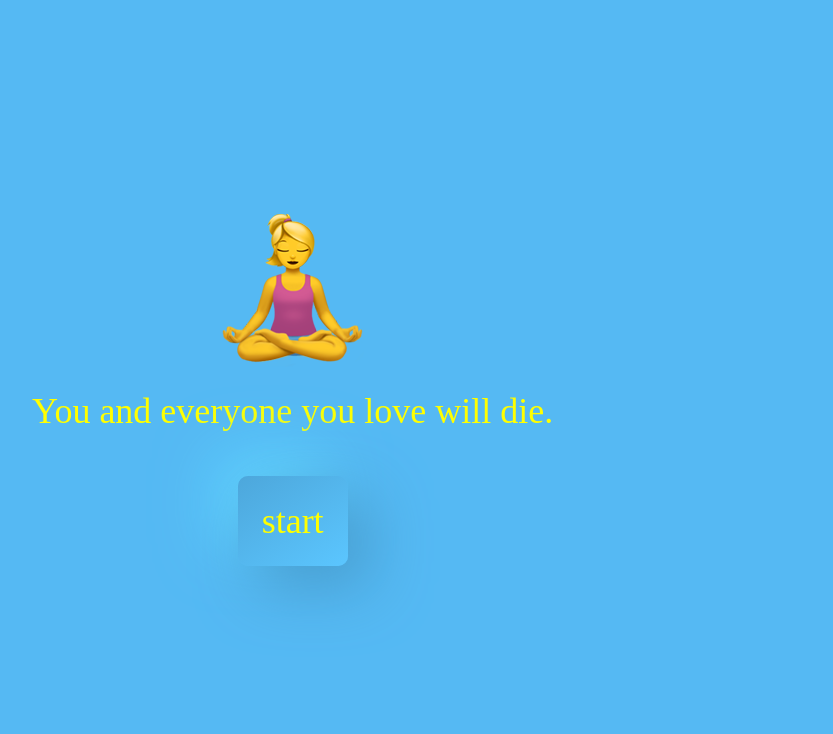
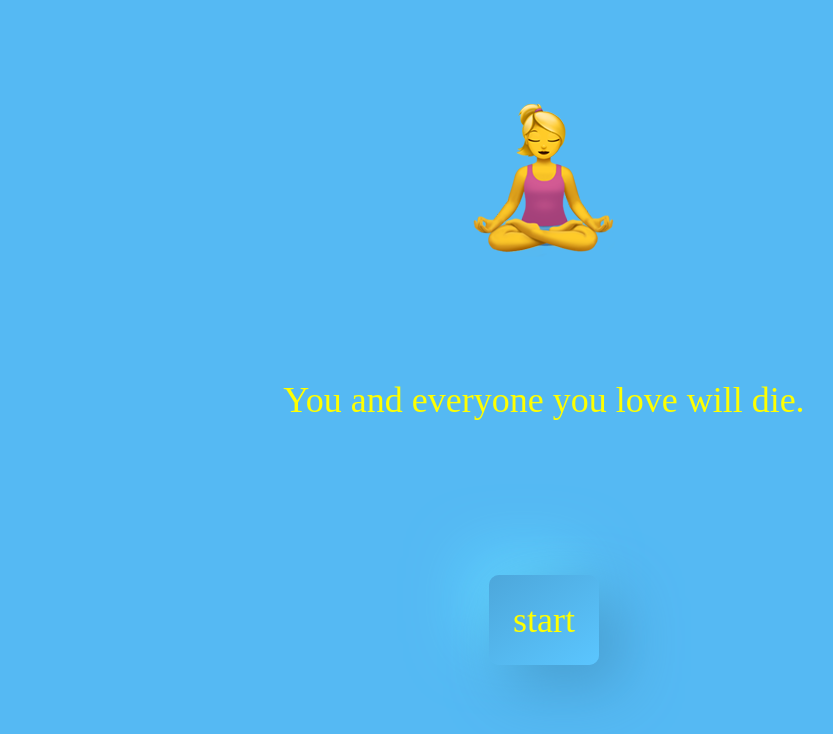
Before and after one commit to bierlingm/capstone-project, a React (Create React App) app: page / in a window 1280 px wide. Shown: the top 734 px of the page, without its empty margins (96-929 px from the left). Built offline with nearby package versions, Linux system fonts and the light colour scheme.

Commit message:
Update layout to more sophisticated and future-ready grid

```diff
--- a/src/App.js
+++ b/src/App.js
@@ -10,6 +10,7 @@ const promptWritingMachine = Machine({
     prompt: {
       on: {
         START: 'writing',
+        SHUFFLE: 'prompt',
       },
     },
     writing: {
--- a/src/GlobalStyles.js
+++ b/src/GlobalStyles.js
@@ -1,24 +1,31 @@
 import { createGlobalStyle } from 'styled-components'
-import { bd_color, fade_color } from './utils/colors'
+import {
+  backdropColor,
+  backgroundColor,
+  fadeColor,
+  textColor,
+} from './utils/colors'
+import { defaultFont, defaultFontSize, defaultMargin } from './utils/utils'
 
 export default createGlobalStyle`
 
 * {
-  margin: 0;
-  font-family: 'Zilla Slab';
-  font-size: 36px;
-  color: yellow;
+  margin: ${defaultMargin};
+  font-family: ${defaultFont};
+  font-size: ${defaultFontSize};
+  background: ${backgroundColor};
+  color: ${textColor};
+  overflow: hidden;
   -webkit-font-smoothing: antialiased;
   -moz-osx-font-smoothing: grayscale;
-  text-decoration: none;
 }
 
 @keyframes timer {
   0% {
-    background-color: ${bd_color};
+    background-color: ${backdropColor};
   }
   100% {
-    background-color: ${fade_color};
+    background-color: ${fadeColor};
   }
 }
 `
--- a/src/components/Backdrop.js
+++ b/src/components/Backdrop.js
@@ -1,7 +1,7 @@
 import React from 'react'
 import styled from 'styled-components/macro'
-import { defaultFade } from '../utils/utils'
-import { bd_color } from '../utils/colors'
+import { defaultFade, fullHeight } from '../utils/utils'
+import { backdropColor } from '../utils/colors'
 
 export function Backdrop({ children }) {
   return (
@@ -20,17 +20,41 @@ export function BackdropTimed({ children }) {
 }
 
 const DivStyled = styled.div`
-  height: 100vh;
+  height: ${fullHeight};
   text-align: center;
-  background: ${bd_color};
+  background: ${backdropColor};
 `
 
 const BackdropWrapper = styled.div`
   .default {
     display: grid;
-    align-content: center;
-    justify-content: space-between;
-    padding: 0 10% 10% 10%;
+    grid-template-columns:
+      [left-space-start] 10vw
+      [left-space-end main-start] 80vw
+      [main-end right-space-start] 10vw
+      [right-space-end];
+    grid-template-rows:
+      [top-space-start] 10vh
+      [top-space-end icon-start] 25vh
+      [icon-end prompt-start] 30vh
+      [prompt-end button-start] 25vh
+      [button-end bottom-space-start] 10vh
+      [bottom-end];
+
+    .icon {
+      grid-column: main-start / main-end;
+      grid-row: icon-start / icon-end;
+    }
+
+    .prompt {
+      grid-column: main-start / main-end;
+      grid-row: prompt-start / prompt-end;
+    }
+
+    .button {
+      grid-column: main-start / main-end;
+      grid-row: button-start / button-end;
+    }
   }
 
   .timed {
--- a/src/components/Prompt.js
+++ b/src/components/Prompt.js
@@ -8,12 +8,18 @@ const prompt = JSON.stringify(
 )
 
 export default function Prompt() {
-  return <PromptStyled>{prompt.slice(1, prompt.length - 1)}</PromptStyled>
+  return (
+    <PromptStyled className="prompt">
+      {prompt.slice(1, prompt.length - 1)}
+    </PromptStyled>
+  )
 }
 
 const PromptStyled = styled.p`
   margin-top: 20px;
   margin-bottom: 20px;
+  justify-self: center;
+  align-self: center;
   -shadow: 20px 20px 60px #489dcf, -20px -20px 60px #62d5ff;
 `
 
--- a/src/components/PromptWriting.js
+++ b/src/components/PromptWriting.js
@@ -11,16 +11,19 @@ export default function PromptWriting({ current, send }) {
     </BackdropTimed>
   ) : (
     <Backdrop>
-      <img
-        style={{ justifySelf: 'center' }}
-        src={lotusWoman}
-        alt="Woman in lotus position"
-      />
+      <Icon className="icon" src={lotusWoman} alt="Woman in lotus position" />
       <Prompt />
-      <ButtonStyled onClick={() => send('START')}>start</ButtonStyled>
+      <ButtonStyled className="button" onClick={() => send('START')}>
+        start
+      </ButtonStyled>
     </Backdrop>
   )
 }
+
+const Icon = styled.img`
+  justify-self: center;
+  align-self: center;
+`
 
 const ButtonStyled = styled.button`
   margin: 24px;
--- a/src/utils/colors.js
+++ b/src/utils/colors.js
@@ -1,2 +1,4 @@
-export const bd_color = '#55b9f3'
-export const fade_color = 'black'
+export const backgroundColor = '#55b9f3'
+export const textColor = 'yellow'
+export const backdropColor = '#55b9f3'
+export const fadeColor = 'black'
--- a/src/utils/utils.js
+++ b/src/utils/utils.js
@@ -1,5 +1,9 @@
 export const defaultFade = '90s' // Color fade time
 export const testFade = '5s' // Color fade time for testing
+export const defaultFont = 'Zilla Slab'
+export const defaultFontSize = '36px'
+export const defaultMargin = '0'
+export const fullHeight = '100vh'
 
 export function getRandomInt(max) {
   return Math.floor(Math.random() * max)
```
Also changed, not shown: 1 other file (tests, documents, lock files or other folders).
